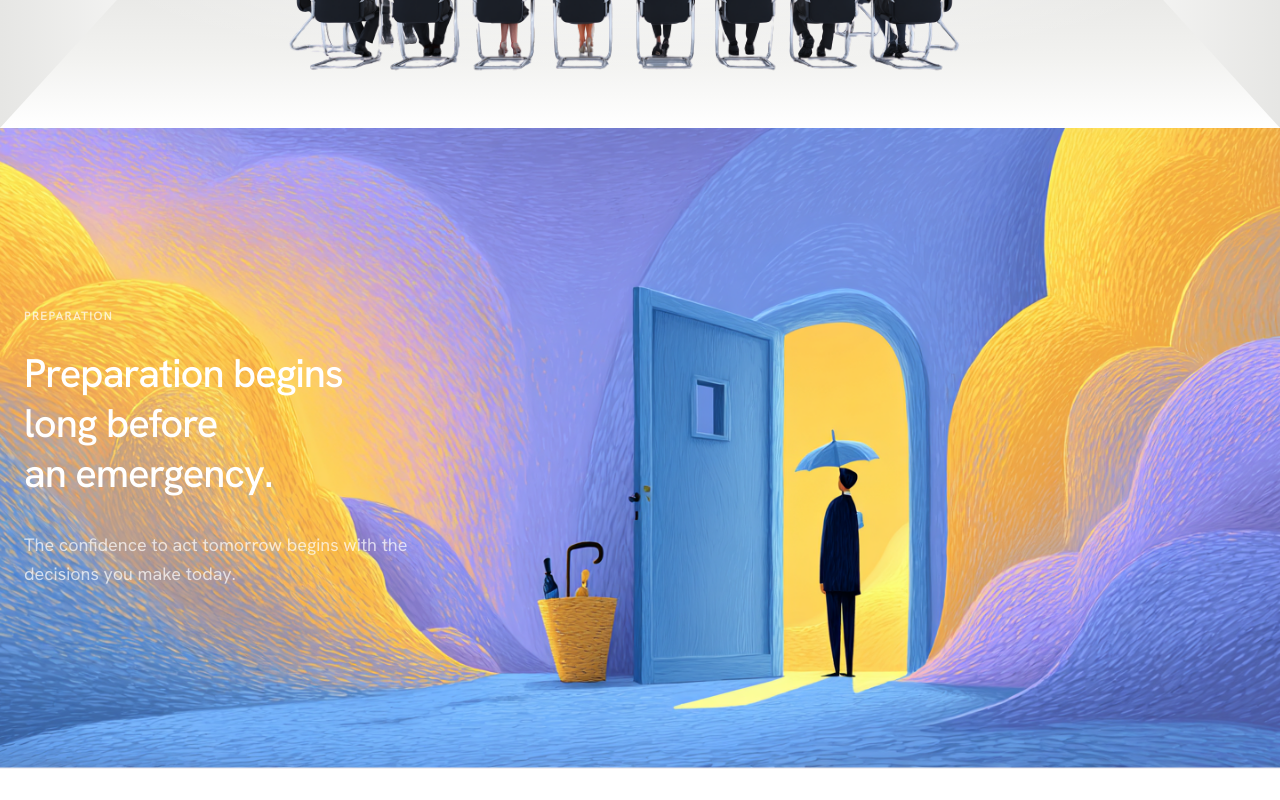
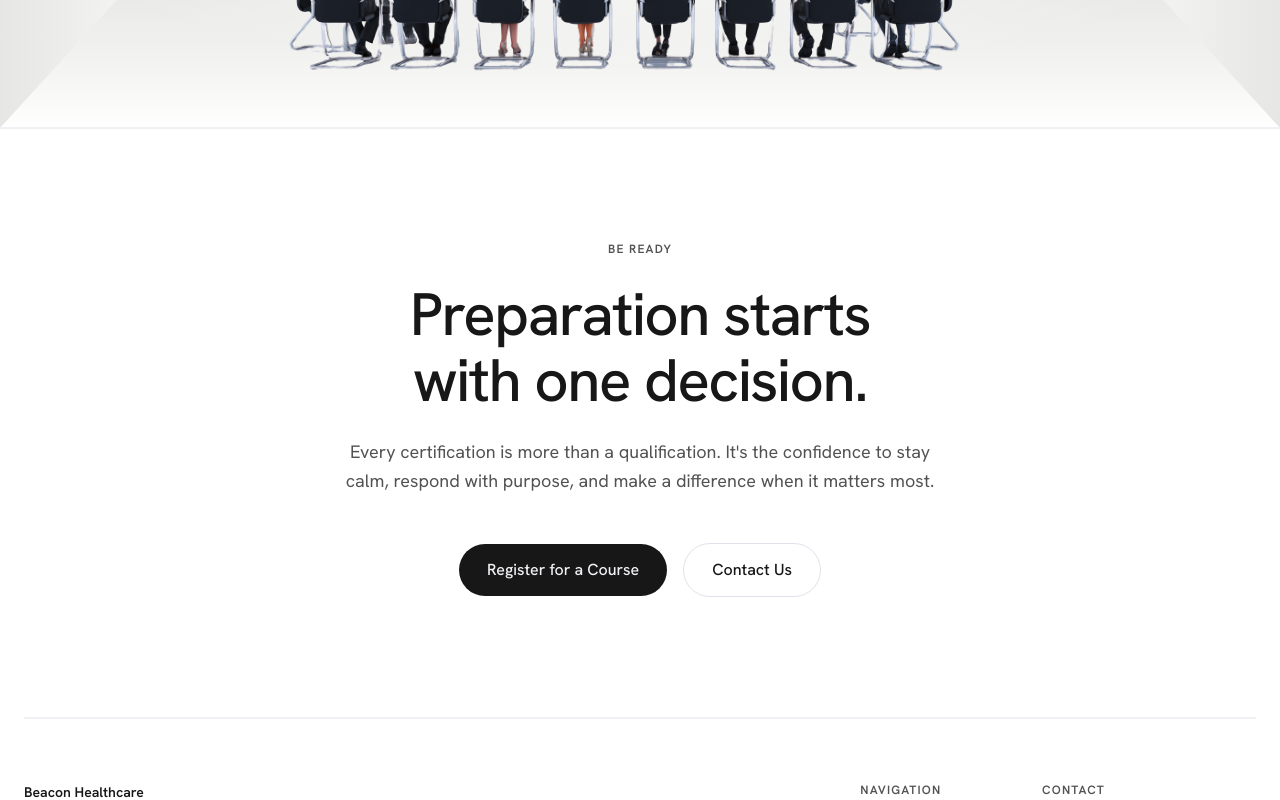
Before and after one commit to Hiran-Wijeratne/beacon-healthcare-, a Next.js app: page / in a window 1280 px wide. Shown: the part 11020-11820 px from the top of the page. Built offline with nearby package versions, Linux system fonts and the light colour scheme.

Commit message:
Remove the Preparation section
Deletes the component and its usage in page.tsx, and updates the
scroll-resistance comment in scroll-video.tsx that referenced it.

```diff
--- a/src/app/page.tsx
+++ b/src/app/page.tsx
@@ -2,7 +2,6 @@ import CorporateTraining from "@/components/corporate-training";
 import FinalCta from "@/components/final-cta";
 import Hero from "@/components/hero";
 import OurCourses from "@/components/our-courses";
-import Preparation from "@/components/preparation";
 import ScrollVideo from "@/components/scroll-video";
 import WhyBeacon from "@/components/why-beacon";
 
@@ -22,8 +21,6 @@ export default function Home() {
 
       <CorporateTraining />
 
-      <Preparation />
-
       <FinalCta />
     </>
   );
--- a/src/components/preparation.tsx
+++ /dev/null
@@ -1,61 +0,0 @@
-"use client";
-
-import { useRevealOnScroll } from "@/hooks/use-reveal-on-scroll";
-
-export default function Preparation() {
-  const { ref, visible } = useRevealOnScroll<HTMLDivElement>();
-
-  const riseStyle = (delayMs: number) => ({
-    opacity: visible ? 1 : 0,
-    transform: visible ? "translateY(0)" : "translateY(16px)",
-    transitionDelay: `${delayMs}ms`,
-  });
-
-  return (
-    <section className="relative overflow-hidden bg-white">
-      <div
-        ref={ref}
-        className="relative h-[80vh] min-h-[520px] w-full sm:min-h-[640px]"
-      >
-        <img
-          src="/images/last image.png"
-          alt=""
-          aria-hidden="true"
-          className="absolute inset-0 h-full w-full object-cover transition-all duration-[800ms] ease-out"
-          style={{
-            opacity: visible ? 1 : 0,
-            transform: visible ? "translateY(0)" : "translateY(20px)",
-          }}
-        />
-
-        <div className="relative z-10 mx-auto flex h-full max-w-[1280px] items-center px-6">
-          <div>
-            <p
-              className="text-xs font-semibold uppercase tracking-widest text-white/70 transition-all duration-[700ms] ease-out"
-              style={riseStyle(100)}
-            >
-              Preparation
-            </p>
-            <h2
-              className="mt-6 max-w-[520px] text-3xl font-medium leading-[1.25] tracking-tight text-white transition-all duration-[700ms] ease-out sm:text-[40px]"
-              style={riseStyle(280)}
-            >
-              Preparation begins
-              <br />
-              long before
-              <br />
-              an emergency.
-            </h2>
-            <p
-              className="mt-8 max-w-[420px] text-lg leading-relaxed text-white/70 transition-all duration-[700ms] ease-out"
-              style={riseStyle(460)}
-            >
-              The confidence to act tomorrow begins with the decisions you
-              make today.
-            </p>
-          </div>
-        </div>
-      </div>
-    </section>
-  );
-}
--- a/src/components/scroll-video.tsx
+++ b/src/components/scroll-video.tsx
@@ -30,8 +30,8 @@ const WIND_MAX = 60;
 // stays at full strength through the Why Beacon section (roughly one
 // viewport tall) so it doesn't ease off partway through, then relaxes
 // gradually across the entire rest of the page — Courses, Corporate
-// Training, Preparation, and the final CTA — only returning to full
-// native speed right at the bottom of the page.
+// Training, and the final CTA — only returning to full native speed
+// right at the bottom of the page.
 const RESISTANCE_FULL_ZONE_VH = 100;
 const RESISTANCE_MIN_FACTOR = 0.35;
 
```
